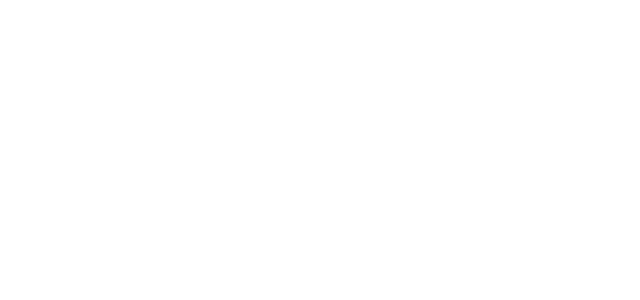
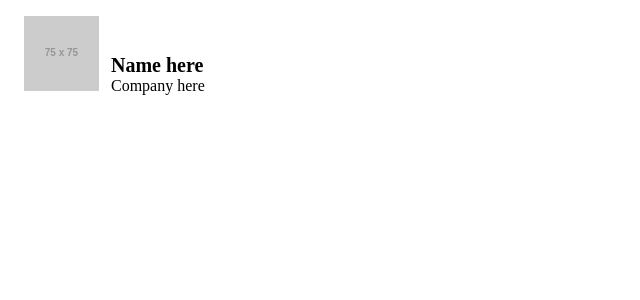
Before and after one commit to jheavejimenez/githubcards, a React (Create React App) app: page / in a window 1280 px wide. Shown: the top 300 px of the page, without its empty margins (0-640 px from the left). Built offline with nearby package versions, Linux system fonts and the light colour scheme; the HTML template or start-up script is replaced by a standard one.

Commit message:
refractor

```diff
--- a/src/App.js
+++ b/src/App.js
@@ -1,13 +1,16 @@
 import React, {Component} from "react";
+import Card from "./components/Cards";
 
-class App extends Component{
-  render() {
-    return (
-        <div>
-          <div></div>
-        </div>
-    )
-  }
+class App extends Component {
+    render() {
+        return (
+            <div>
+                <div className="header">{this.props.title}</div>
+                <Card/>
+            </div>
+        );
+    }
 
 }
+
 export default App;
```
